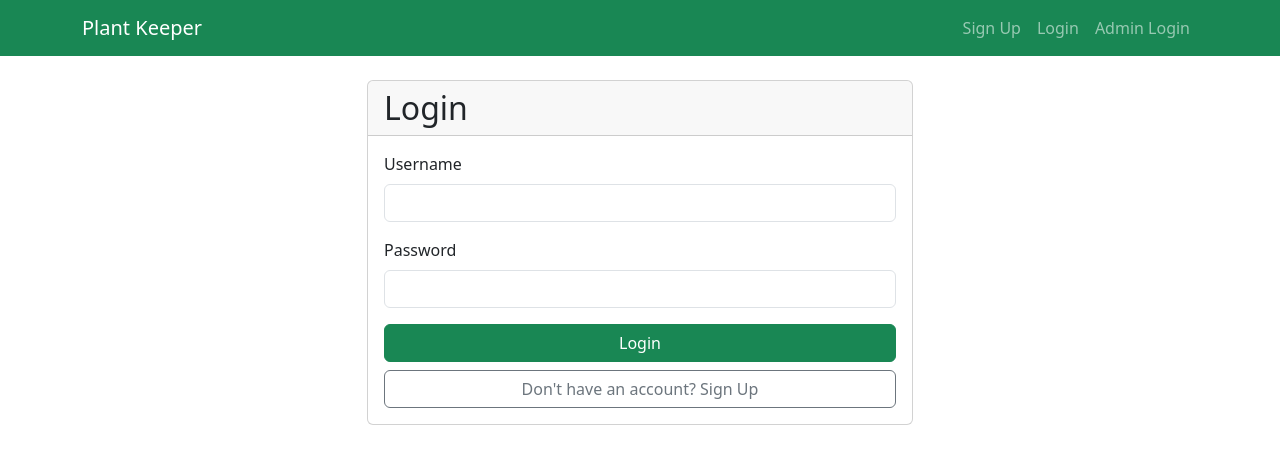
After one commit to Isaacj3000/django-crud-app-lab, a Django app: page /login/ in a window 1280 px wide. The commit adds this page. Shown: the top 464 px of the page. Run offline with Django 4.2, Linux system fonts and the light colour scheme.

Commit message:
Add custom authentication system with separate user and admin login flows

```diff
--- a/my_app/templates/my_app/base.html
+++ b/my_app/templates/my_app/base.html
@@ -35,15 +35,23 @@
                     <li class="nav-item">
                         <span class="nav-link">Welcome, {{ user.username }}</span>
                     </li>
+                    {% if user.is_staff %}
                     <li class="nav-item">
                         <a class="nav-link" href="{% url 'admin:index' %}">Admin</a>
                     </li>
+                    {% endif %}
                     <li class="nav-item">
-                        <a class="nav-link" href="{% url 'admin:logout' %}">Logout</a>
+                        <a class="nav-link" href="{% url 'my_app:logout' %}">Logout</a>
                     </li>
                     {% else %}
                     <li class="nav-item">
-                        <a class="nav-link" href="{% url 'admin:login' %}">Login</a>
+                        <a class="nav-link" href="{% url 'my_app:register' %}">Sign Up</a>
+                    </li>
+                    <li class="nav-item">
+                        <a class="nav-link" href="{% url 'my_app:login' %}">Login</a>
+                    </li>
+                    <li class="nav-item">
+                        <a class="nav-link" href="{% url 'admin:login' %}">Admin Login</a>
                     </li>
                     {% endif %}
                 </ul>
@@ -52,6 +60,14 @@
     </nav>
 
     <div class="container">
+        {% if messages %}
+            {% for message in messages %}
+                <div class="alert alert-{{ message.tags }}">
+                    {{ message }}
+                </div>
+            {% endfor %}
+        {% endif %}
+
         {% block content %}
         {% endblock %}
     </div>
--- a/my_app/templates/my_app/home.html
+++ b/my_app/templates/my_app/home.html
@@ -14,8 +14,8 @@
         </div>
     {% else %}
         <div class="d-grid gap-2 d-sm-flex justify-content-sm-center">
-            <a href="{% url 'admin:login' %}" class="btn btn-success btn-lg px-4 gap-3">Login</a>
-            <a href="{% url 'admin:index' %}" class="btn btn-outline-success btn-lg px-4">Admin</a>
+            <a href="{% url 'my_app:register' %}" class="btn btn-success btn-lg px-4 gap-3">Sign Up</a>
+            <a href="{% url 'admin:login' %}" class="btn btn-outline-success btn-lg px-4">Login</a>
         </div>
     {% endif %}
 </div>
--- /dev/null
+++ b/my_app/templates/my_app/registration/login.html
@@ -0,0 +1,43 @@
+{% extends 'my_app/base.html' %}
+
+{% block title %}Login{% endblock %}
+
+{% block content %}
+<div class="row justify-content-center">
+    <div class="col-md-6">
+        <div class="card">
+            <div class="card-header">
+                <h2 class="mb-0">Login</h2>
+            </div>
+            <div class="card-body">
+                {% if messages %}
+                    {% for message in messages %}
+                        <div class="alert alert-{{ message.tags }}">
+                            {{ message }}
+                        </div>
+                    {% endfor %}
+                {% endif %}
+
+                <form method="post">
+                    {% csrf_token %}
+
+                    <div class="mb-3">
+                        <label for="username" class="form-label">Username</label>
+                        <input type="text" class="form-control" id="username" name="username" required>
+                    </div>
+
+                    <div class="mb-3">
+                        <label for="password" class="form-label">Password</label>
+                        <input type="password" class="form-control" id="password" name="password" required>
+                    </div>
+
+                    <div class="d-grid gap-2">
+                        <button type="submit" class="btn btn-success">Login</button>
+                        <a href="{% url 'my_app:register' %}" class="btn btn-outline-secondary">Don't have an account? Sign Up</a>
+                    </div>
+                </form>
+            </div>
+        </div>
+    </div>
+</div>
+{% endblock %}
--- a/my_app/urls.py
+++ b/my_app/urls.py
@@ -5,6 +5,9 @@ app_name = 'my_app'
 
 urlpatterns = [
     path('', views.home, name='home'),  # Add home as the root URL
+    path('register/', views.register, name='register'),  # Add registration URL
+    path('login/', views.user_login, name='login'),  # Add custom login URL
+    path('logout/', views.user_logout, name='logout'),  # Add custom logout URL
     path('plants/', views.plant_list, name='plant_list'),
     path('plants/<int:pk>/', views.plant_detail, name='plant_detail'),
     path('plants/new/', views.plant_create, name='plant_create'),
--- a/my_app/views.py
+++ b/my_app/views.py
@@ -3,7 +3,10 @@ from django.urls import reverse
 from django.utils import timezone
 from django.contrib.auth.decorators import login_required
 from django.contrib.auth.models import User
+from django.contrib.auth.forms import UserCreationForm, AuthenticationForm
+from django.contrib import messages
 from .models import Plant, WateringRecord, CareTask
+from django.contrib.auth import login, authenticate, logout
 
 def home(request):
     """Landing page view"""
@@ -210,3 +213,51 @@ def plant_care_tasks(request, plant_pk):
         'plant': plant,
         'available_tasks': available_tasks
     })
+
+def register(request):
+    """Handle user registration"""
+    if request.method == 'POST':
+        form = UserCreationForm(request.POST)
+        if form.is_valid():
+            user = form.save(commit=False)
+            # Ensure new users don't have admin privileges
+            user.is_staff = False
+            user.is_superuser = False
+            user.save()
+            messages.success(request, 'Account created successfully! You can now log in.')
+            return redirect('admin:login')
+    else:
+        form = UserCreationForm()
+    return render(request, 'my_app/registration/register.html', {'form': form})
+
+def user_login(request):
+    """Handle user login"""
+    if request.user.is_authenticated:
+        return redirect('my_app:plant_list')
+
+    if request.method == 'POST':
+        form = AuthenticationForm(request, data=request.POST)
+        if form.is_valid():
+            username = form.cleaned_data.get('username')
+            password = form.cleaned_data.get('password')
+            user = authenticate(username=username, password=password)
+            if user is not None:
+                if user.is_staff:
+                    messages.error(request, 'Please use the Admin Login for staff accounts.')
+                else:
+                    login(request, user)
+                    messages.success(request, f'Welcome back, {username}!')
+                    return redirect('my_app:plant_list')
+            else:
+                messages.error(request, 'Invalid username or password.')
+        else:
+            messages.error(request, 'Invalid username or password.')
+    else:
+        form = AuthenticationForm()
+    return render(request, 'my_app/registration/login.html', {'form': form})
+
+def user_logout(request):
+    """Handle user logout"""
+    logout(request)
+    messages.success(request, 'You have been successfully logged out.')
+    return redirect('my_app:home')
--- a/plantkeeper/settings.py
+++ b/plantkeeper/settings.py
@@ -122,3 +122,8 @@ STATIC_URL = 'static/'
 # https://docs.djangoproject.com/en/4.2/ref/settings/#default-auto-field
 
 DEFAULT_AUTO_FIELD = 'django.db.models.BigAutoField'
+
+# Authentication settings
+LOGIN_URL = 'my_app:login'
+LOGIN_REDIRECT_URL = 'my_app:plant_list'
+LOGOUT_REDIRECT_URL = 'my_app:home'
```
Also changed, not shown: my_app/templates/my_app/registration/register.html (added, +56 -0 lines).
